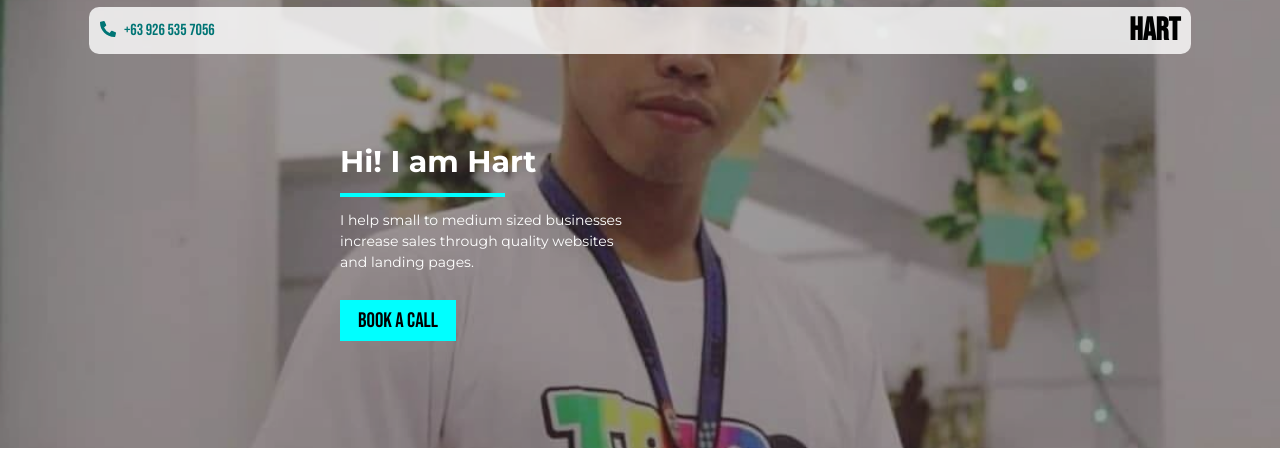
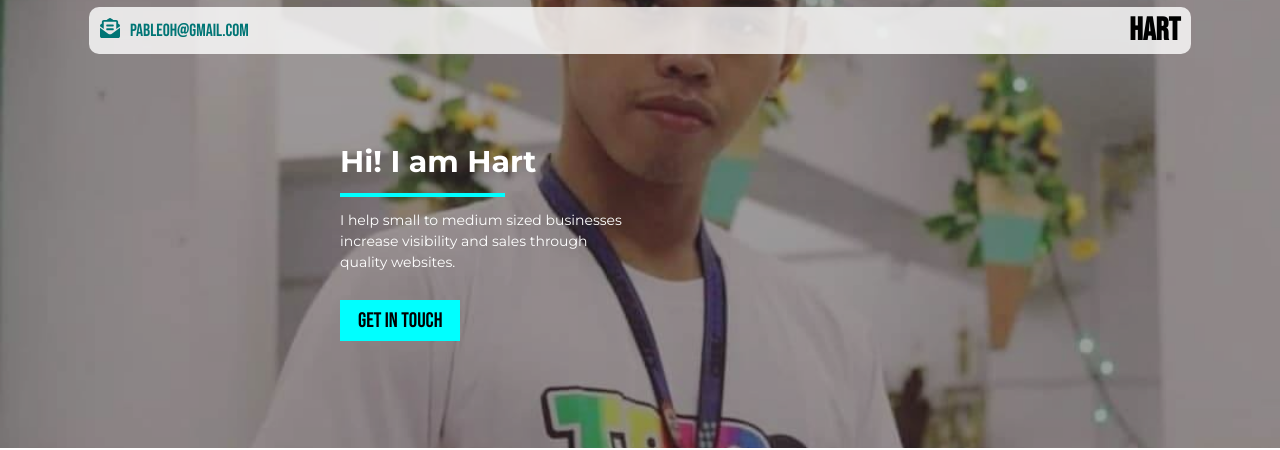
Before and after one commit to hartpableo/hart-pableo-web-development, a plain HTML site: page index.html in a window 1280 px wide. Shown: the top 450 px of the page. Drawn offline with Linux system fonts and the light colour scheme.

Commit message:
changed CTA

```diff
--- a/assets/css/style.scss
+++ b/assets/css/style.scss
@@ -54,17 +54,14 @@ body {
             justify-content: space-between;
             align-items: center;
             transition: all 450ms ease-in-out;
-            .contact-number {
+            .email-header {
                 a {
-                    .fa-phone-alt {
-                        font-size: 1rem !important;
-                        color: $secondaryAccentColor;
-                        margin-right: 0.5em;
-                    }
                     color: $secondaryAccentColor;
                     text-decoration: none;
-                    font-family: $secondaryFont;
-                    font-size: 1rem;
+                    i {
+                        margin-right: 0.5em;
+                        font-size: 1.25rem;
+                    }
                 }
             }
             .brand-name {
--- a/index.html
+++ b/index.html
@@ -20,7 +20,7 @@
 <body id="home">
     <header>
         <main>
-            <p class="contact-number"><a href="tel:+639265357056"><i class="fas fa-phone-alt"></i>+63 926 535 7056</a></p>
+            <p class="email-header"><a href="mailto:pableoh@gmail.com"><i class="fas fa-envelope-open-text"></i>pableoh@gmail.com</a></p>
             <h1 class="brand-name"><a href="#home">hart</a></h1>
         </main>
     </header>
@@ -29,8 +29,8 @@
             <div class="hero-text-container">
                 <h1>Hi&#33; I am Hart</h1>
                 <span class="line"></span>
-                <p>I help small to medium sized businesses increase sales through quality websites and landing pages.</p>
-                <button class="hero-cta"><a href="https://calendly.com/hartpableo_hpwebdev/meeting-with-hart" target="_blank">Book a call</a></button>
+                <p>I help small to medium sized businesses increase visibility and sales through quality websites.</p>
+                <button class="hero-cta"><a href="mailto:pableoh@gmail.com" target="_blank">Get In Touch</a></button>
             </div>
         </main>
     </section>
@@ -89,7 +89,7 @@
         <main>
             <h1>Want  to take your business to the next level?</h1>
             <p>Let’s talk and see if we are a good fit!</p>
-            <button><a href="https://calendly.com/hartpableo_hpwebdev/meeting-with-hart" target="_blank">book a call With hart</a></button>
+            <button><a href="mailto:pableoh@gmail.com" target="_blank">Connect With hart</a></button>
         </main>
     </section>
     <section class="about-section">
```
Also changed, not shown: assets/css/style.css, 1 other file.
